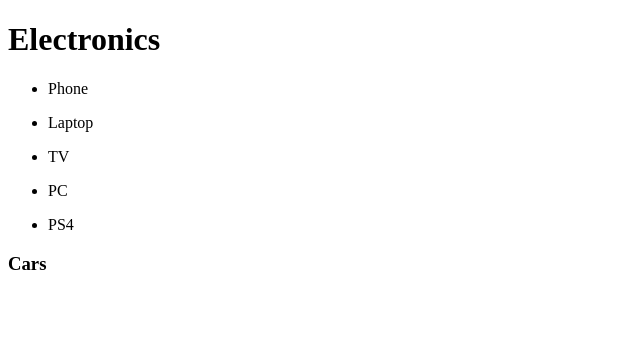
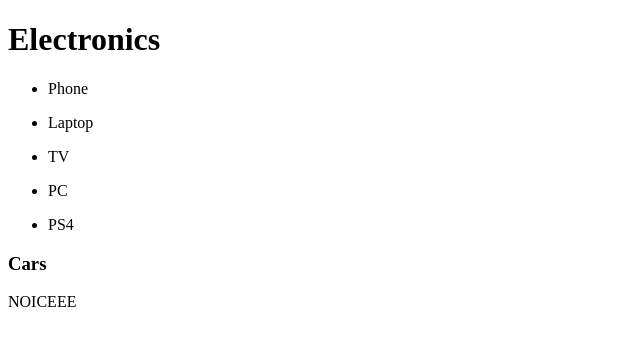
Before and after one commit to Chlowus/s_c_electronics, a plain HTML site: page index.html in a window 1280 px wide. Shown: the full height of the page, 0-640 px from the left. Drawn offline with Linux system fonts and the light colour scheme.

Commit message:
added text

```diff
--- a/index.html
+++ b/index.html
@@ -21,6 +21,7 @@
     <ul><li>PS4</li></ul>
 
     <h3>Cars</h3>
+    <p>NOICEEE</p>
 
 </main>
 
```
